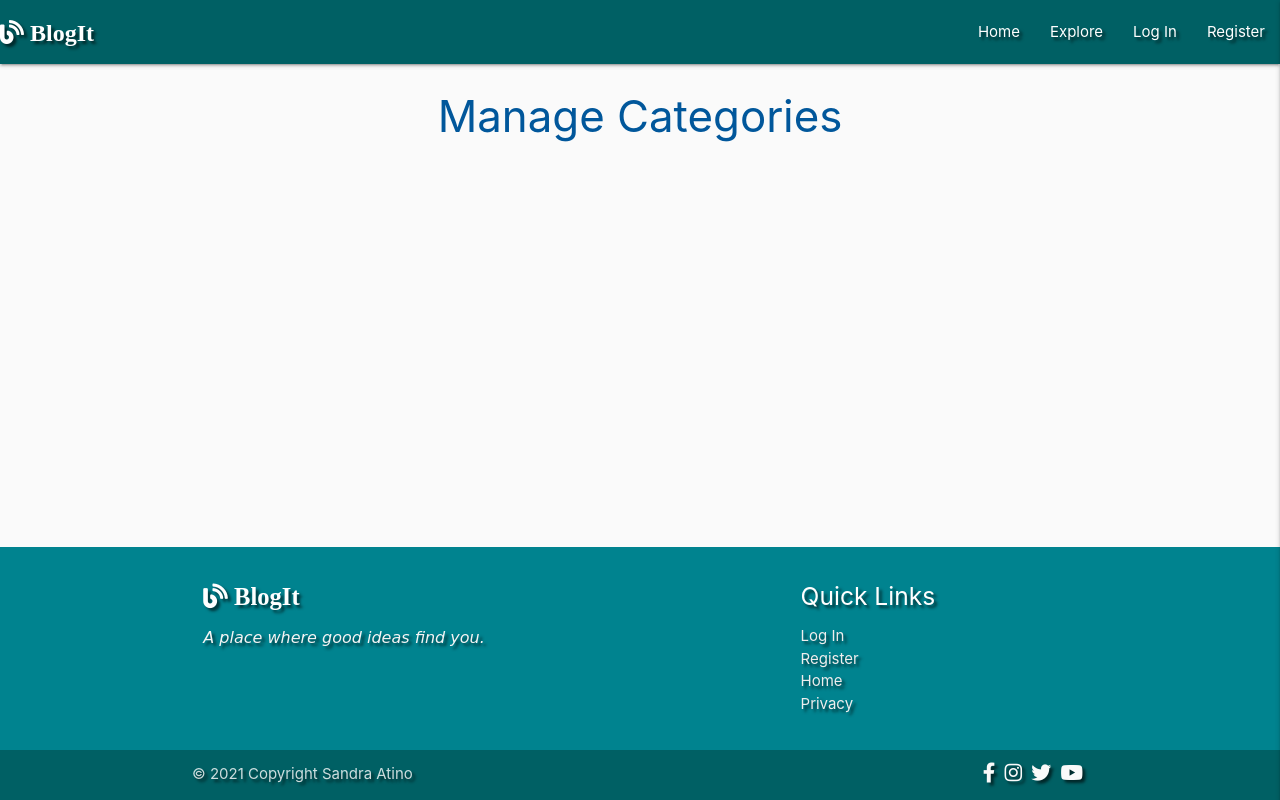
After one commit to Atinos31/Blog-it, a Flask app: page /get_categories in a window 1280 px wide. The commit adds this page. Run offline with Flask 2, Linux system fonts and the light colour scheme; data that the repository does not hold is empty; some libraries are stand-ins or nearby versions.

Commit message:
add blog categories

```diff
--- a/app.py
+++ b/app.py
@@ -157,6 +157,13 @@ def delete_blog(blog_id):
     return redirect(url_for("get_blogs"))
 
 
+# get categories
+@app.route("/get_categories")
+def get_categories():
+    categories = list(mongo.db.categories.find().sort("category_name", 1))
+    return render_template("categories.html", categories=categories)
+
+
 # error pages
 @app.errorhandler(500)
 def internal_server_error(e):
--- a/static/css/style.css
+++ b/static/css/style.css
@@ -275,6 +275,12 @@ ul.social-media {
 
 }
 
+/*-----------category page--------------*/
+.btn{
+    border-radius: 24px;
+     box-shadow: 0 18px 25px -17px #073a31;
+}
+
 .collapsible-header
 .col strong{
     margin: 5px;
--- a/templates/base.html
+++ b/templates/base.html
@@ -35,9 +35,11 @@
             <li><a href="{{ url_for('home') }}">Home</a></li>
             <li><a href="{{ url_for('get_blogs') }}">Explore</a></li>
             {% if session.user %}
-            <li><a href="{{url_for('profile', username=session['user']) }}">Profile</a></li>
-            <li><a href="{{ url_for('add_blog') }}">Write a blog</a></li>
-            <li><a href="#"> Blog Catergories</a></li>
+                <li><a href="{{url_for('profile', username=session['user']) }}">Profile</a></li>
+                <li><a href="{{ url_for('add_blog') }}">Write a blog</a></li>
+                {% if session.user|lower == "admin" %}
+                    <li><a href="{{ url_for('get_categories') }}"> Blog Catergories</a></li>
+                {% endif %}
             <li><a href="{{ url_for('logout') }}">Log Out</a></li>
             {% else %}
             <li><a href="{{ url_for('login') }}">Log In</a></li>
@@ -57,11 +59,11 @@
         <li><a href="{{ url_for('home') }}">Home</a></li>
         <li><a href="{{ url_for('get_blogs') }}">Explore</a></li>
         {% if session.user %}
-
-        <li><a href="{{url_for('profile', username=session['user']) }}">Profile</a></li>
-
-        <li><a href="{{ url_for('add_blog') }}">Write a blog</a></li>
-        <li><a href="#"> Blog Catergories</a></li>
+            <li><a href="{{url_for('profile', username=session['user']) }}">Profile</a></li>
+            <li><a href="{{ url_for('add_blog') }}">Write a blog</a></li>
+            {% if session.user|lower == "admin" %}
+                <li><a href="{{ url_for('get_categories') }}"> Blog Catergories</a></li>
+            {% endif %}
         <li><a href="{{ url_for('logout') }}">Log Out</a></li>
         {% else %}
         <li><a href="{{ url_for('login') }}">Log In</a></li>
--- a/templates/blogs.html
+++ b/templates/blogs.html
@@ -1,6 +1,6 @@
 {% extends "base.html" %}
 {% block content %}
-<h3>
+<h3 class="light-blue-text text-darken-4 center-align">
      Recent Blogposts
 </h3>
 
--- /dev/null
+++ b/templates/categories.html
@@ -0,0 +1,25 @@
+{% extends "base.html" %}
+{% block content %}
+
+<h3 class="light-blue-text text-darken-4 center-align">
+    Manage Categories
+</h3>
+
+<div class="row">
+    {% for category in categories %}
+        <div class="col s12 m3">
+            <div class="card grey darken-4 text-shadow center-align z-depth-4">
+                <div class="card-content white-text">
+                    <span class="card-title">{{ category.category_name}}</span>
+
+                </div>
+                <div class="card-action">
+                    <a href="#" class="btn cyan darken-2">Edit</a>
+                    <a href="#" class="btn deep-orange accent-4">Delete</a>
+                </div>
+            </div>
+        </div>
+    {% endfor %}
+</div>
+
+{% endblock %}
```
Also changed, not shown: README.md.
